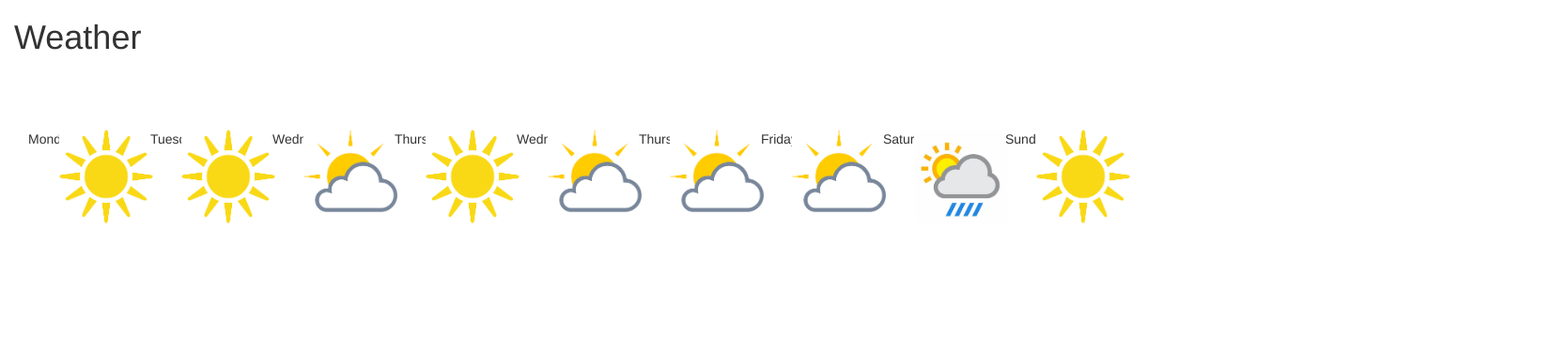
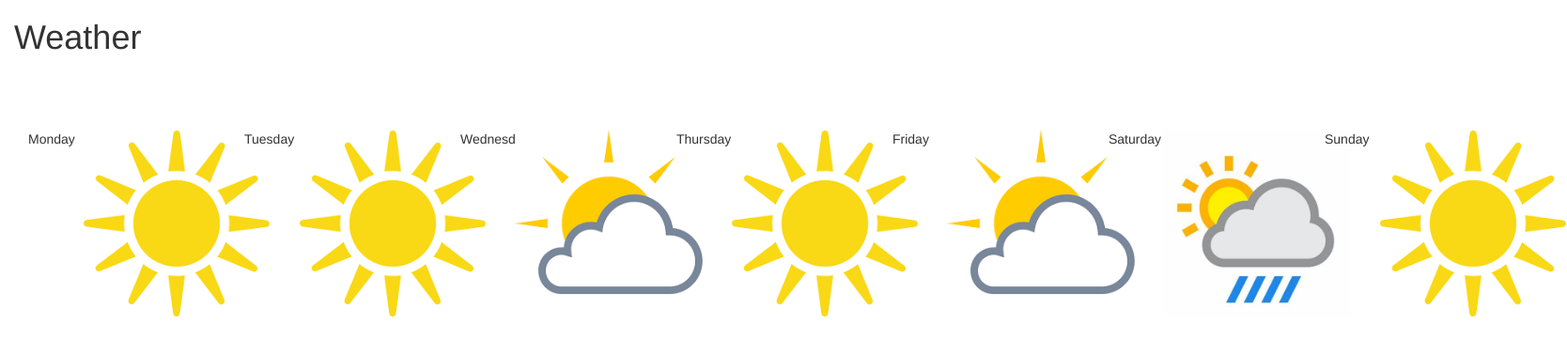
Before and after one commit to TiffanyJan/Weather, a React (Create React App) app: page / in a window 1280 px wide. Shown: the top 376 px of the page at 94% size, 1668 px wide, since content can reach past the window. Built offline with nearby package versions, Linux system fonts and the light colour scheme.

Commit message:
fix icons

```diff
--- a/src/App.css
+++ b/src/App.css
@@ -37,7 +37,8 @@ vertical-align:top;
 .row > .col-xs-3 {
   display:flex;
   flex: 0 0 25%;
-  max-width: 25%
+  max-width: 51%;
+  float:center;
 }
 
 .flex-nowrap {
--- a/src/App.js
+++ b/src/App.js
@@ -26,16 +26,6 @@ function App() {
       day: "Thursday",
       forecast: "Sunny",
       img: sunImg,
-    },
-    {
-      day: "Wednesday",
-      forecast: "Cloudy with Sun",
-      img: sunAndCloud,
-    },
-    {
-      day: "Thursday",
-      forecast: "Cloudy with Sun",
-      img: sunAndCloud,
     },
     {
       day: "Friday",
@@ -69,7 +59,7 @@ function App() {
                   className="card-img-top"
                   src={daily.img}
                   alt="Image"
-                  style={{ width: "10rem", margin: "4" }}
+                  style={{ width: "20rem", margin: "7" }}
                 ></img>
             </div>
           </div>
```
